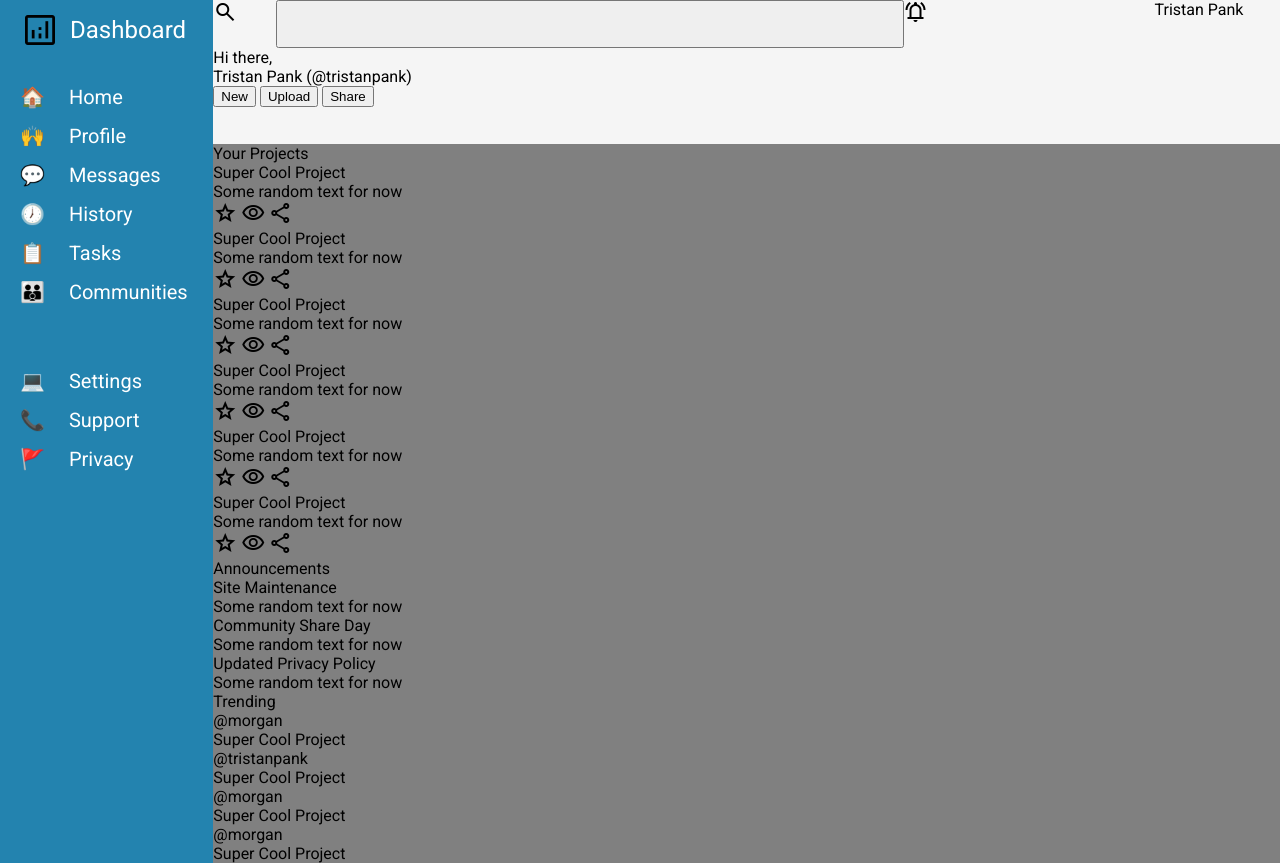
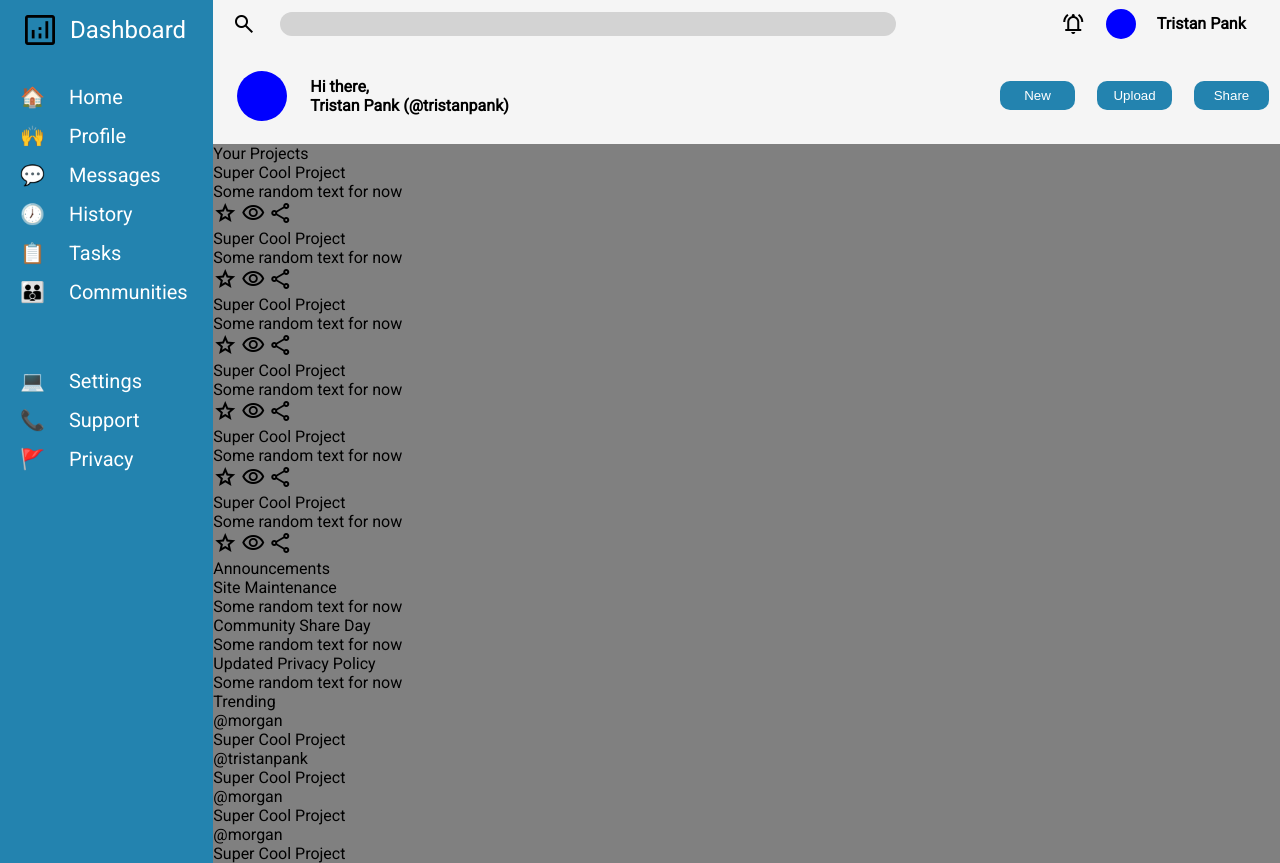
Before and after one commit to tristanpank/admin-dashboard, a plain HTML site: page index.html in a window 1280 px wide. Drawn offline with nearby package versions, Linux system fonts and the light colour scheme.

Commit message:
CSS For Header

```diff
--- a/index.html
+++ b/index.html
@@ -58,16 +58,16 @@
         <div class="heading">
             <div class="heading-row" id="hr1">
                 <span class="material-symbols-outlined">search</span>
-                <button id="search-bar"></button>
-                <span class="material-symbols-outlined">notifications_active</span>
+                <span id="search-bar"></span>
+                <span class="material-symbols-outlined" id="notification">notifications_active</span>
                 <span class="profile-small" id="profile-1"></span>
-                <div>Tristan Pank</div>
+                <div class="name" id="name">Tristan Pank</div>
             </div>
             <div class="heading-row" id="hr2">
                 <span class="profile-big" id="profile-1"></span>
                 <div id="username">
                     <div id="intro">Hi there,</div>
-                    <div id="username-text">Tristan Pank (@tristanpank)</div>
+                    <div class="name" id="username-text">Tristan Pank (@tristanpank)</div>
                 </div>
                 <button class="heading-button">New</button>
                 <button class="heading-button">Upload</button>
--- a/styles.css
+++ b/styles.css
@@ -1,3 +1,7 @@
+:root {
+    --column-bg-color: rgb(35, 131, 175);
+}
+
 body {
     font-family: 'roboto', sans-serif;
     margin: 0;
@@ -9,7 +13,7 @@ body {
 }
 
 .dashboard-column {
-    background-color: rgb(35, 131, 175);
+    background-color: var(--column-bg-color);
     grid-area: 1 / 1 / -1 / 2;
     display: grid;
     gap: 15px;
@@ -59,12 +63,64 @@ body {
     grid-row: 1 / 2;
     display: grid;
     grid-template-columns: 1fr 10fr 3fr 1fr 2fr;
+    place-items: center center;
+    gap: 5px;
+}
+
+#search-bar {
+    background-color: lightgray;
+    height: 50%;
+    width: 100%;
+    border-radius: 30px;
+}
+
+#notification {
+    justify-self: end;
+}
+
+.profile-small {
+    height: 30px;
+    width: 30px;
+}
+
+.profile-big {
+    height: 50px;
+    width: 50px;
+}
+
+#profile-1 {
+    background-color: blue;
+    border-radius: 50%;
+}
+
+.name, #intro {
+    font-weight: bold;
+}
+
+#name, #username {
+    justify-self: start;
 }
 
 #hr2 {
     grid-row: 2 / 3;
+    display: grid;
+    grid-template-columns: 1fr 7fr repeat(3, 1fr);
+    place-items: center center;
+    /* gap: 15px; */
 }
 
+/* #hr2 #profile-1 {
+    justify-self: end;
+} */
+
+.heading-button {
+    background-color: var(--column-bg-color);
+    color: white;
+    width: clamp(75px, 50%, 150px);
+    height: 30%;
+    border: none;
+    border-radius: 10px;
+}
 
 .content {
     background-color: gray;
```
